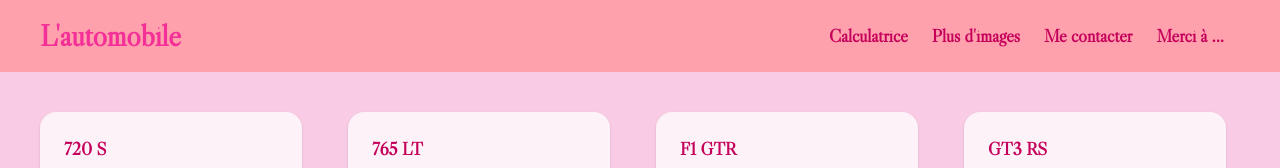
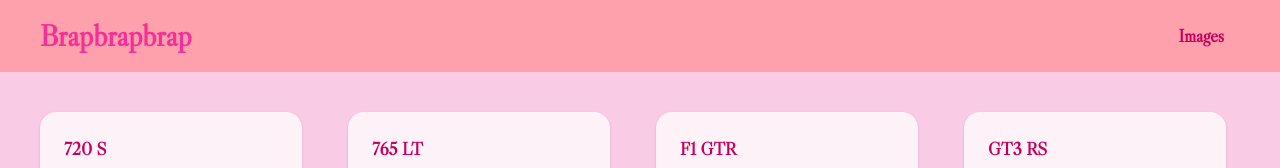
Before and after one commit to chhhhaaaahhhh/chhhhaaaahhhh, a website: page src/gallery.html in a window 1280 px wide. Shown: the top 168 px of the page. Drawn offline with Linux system fonts and the light colour scheme.

Commit message:
Update gallery.html

```diff
--- a/src/gallery.html
+++ b/src/gallery.html
@@ -4,7 +4,7 @@
 <head>
   <meta charset="UTF-8">
   <meta name="viewport" content="width=device-width, initial-scale=1.0">
-  <title>Plus d'images</title>
+  <title>Images</title>
   <link rel="stylesheet" href="./css/output.css">
   <link href="static/ico/image06.ico" rel="shortcut icon">
 </head>
@@ -13,14 +13,11 @@
   <!-- navbar -->
   <nav class="navbar bg-base-200 px-10 font-LCD">
     <div class="flex-1">
-      <a href="index.html" class="text-3xl font-bold font-LCD text-primary">L'automobile</a>
+      <a href="index.html" class="text-3xl font-bold font-LCD text-primary">Brapbrapbrap</a>
     </div>
     <div class="flex-none">
       <ul class="menu menu-horizontal px-1">
-        <li><a href="calculatrice.html" class="hover:text-accent font-bold text-lg">Calculatrice</a></li>
-        <li><a href="gallery.html" class="hover:text-accent font-bold text-lg">Plus d'images</a></li>
-        <li><a href="contact.html" class="hover:text-accent font-bold text-lg">Me contacter</a></li>
-        <li><a href="merci.html" class="hover:text-accent font-bold text-lg">Merci à ...</a></li>
+        <li><a href="gallery.html" class="hover:text-accent font-bold text-lg">Images</a></li>
       </ul>
     </div>
   </nav>
```
